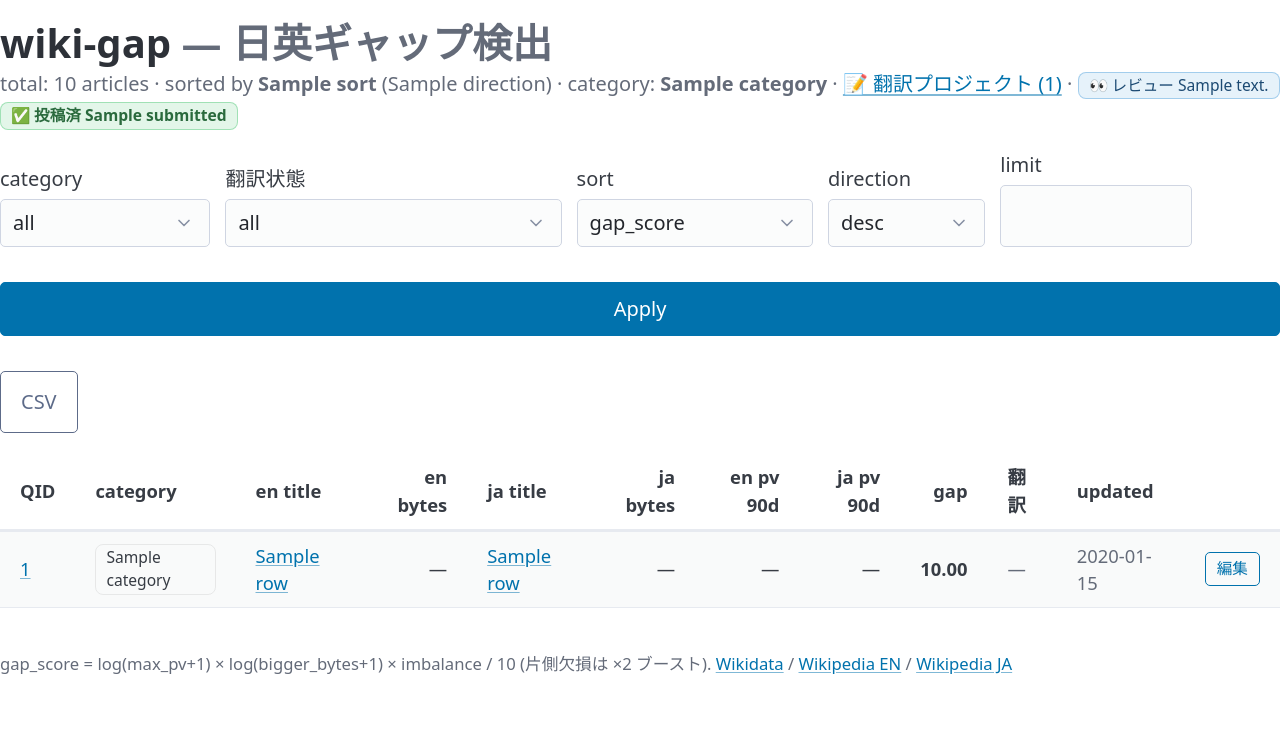
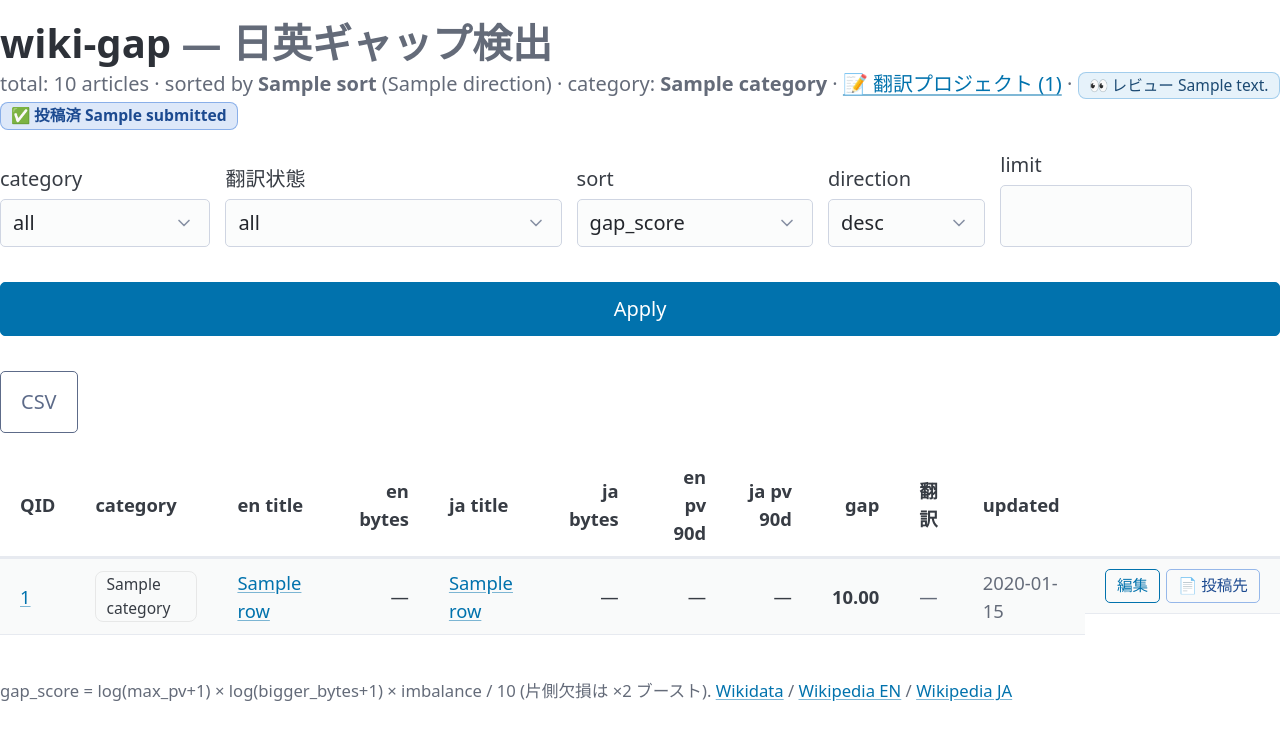
Before and after one commit to Tama831/wiki-gap, a FastAPI app: template src/web/templates/index.html in a window 1280 px wide. Shown: the top 740 px of the page. Run offline with FastAPI, Linux system fonts and the light colour scheme; the template is opened without the code that fills it: most values are stand-ins (such as "Sample title", 1, 10 or a date in 2020); some libraries are stand-ins or nearby versions.

Commit message:
Dashboard: blue 'submitted' pill + 📄 投稿先 link to actual page
Tama feedback after publishing N-of-1 trial:
1. ✅ submitted pill should be blue (was green) — green felt too
   'completed' for what is actually 'in jawiki, posted' which is
   conceptually different from a 'task closed' green
2. Add a 📄 投稿先 link button next to the 翻訳/編集 button on rows
   that have been posted, pointing at the actual ja.wikipedia.org URL

SQL: dashboard query LEFT JOINs publish_log via a windowed subquery
that picks the most recent posting per QID, with a CASE-based
priority that prefers 利用者/User namespace over Draft/Wikipedia
over mainspace (so a stray mainspace handoff_log doesn't override
the legitimate user-subpage post).

URL build: quote(target_title, safe=':/') keeps colons and slashes
unencoded so '利用者:Goyama2128/N-of-1試験' renders as a clean
Wikipedia URL.

CSS:
- .status-pill.status-submitted: blue palette
  (rgba(70,130,220,...), color #1c4a90)
- New .publish-link-btn (also blue) sits next to .translate-btn
  in the action cell

Result for Tama's row: status shows '✅ 投稿済' in blue, and clicking
'📄 投稿先' opens https://ja.wikipedia.org/wiki/利用者:Goyama2128/
N-of-1試験 in a new tab.

Co-Authored-By: Claude Opus 4.7 (1M context) <noreply@anthropic.com>

```diff
--- a/src/web/app.py
+++ b/src/web/app.py
@@ -111,9 +111,26 @@ def index(
     sql = (
         "SELECT a.*, t.status AS translation_status, "
         "       t.ja_title_proposed AS translation_ja_title, "
-        "       t.updated_at AS translation_updated "
+        "       t.updated_at AS translation_updated, "
+        "       p.target_lang AS publish_target_lang, "
+        "       p.target_title AS publish_target_title "
         "FROM articles a "
-        "LEFT JOIN translations t ON a.qid = t.qid"
+        "LEFT JOIN translations t ON a.qid = t.qid "
+        "LEFT JOIN ("
+        "    SELECT qid, target_lang, target_title, "
+        "           ROW_NUMBER() OVER ("
+        "             PARTITION BY qid "
+        "             ORDER BY "
+        "               CASE "
+        "                 WHEN target_namespace IN ('利用者', 'User') THEN 0 "
+        "                 WHEN target_namespace IN ('Draft', 'Wikipedia') THEN 1 "
+        "                 ELSE 2 "
+        "               END, "
+        "               posted_at DESC"
+        "           ) AS rn "
+        "    FROM publish_log "
+        "    WHERE status IN ('success', 'handoff_opened')"
+        ") p ON a.qid = p.qid AND p.rn = 1"
         + where_clause
         + f" ORDER BY a.{sort_col} {direction.upper()} {null_pos} LIMIT ?"
     )
@@ -132,11 +149,17 @@ def index(
 
     enriched = []
     for r in rows:
-        enriched.append({
-            **dict(r),
-            "en_url": _wikipedia_url("en", r["en_title"]),
-            "ja_url": _wikipedia_url("ja", r["ja_title"]),
-        })
+        d = dict(r)
+        # 投稿先 URL を組み立てる (publish_log から取れていれば)
+        publish_url = None
+        if d.get("publish_target_lang") and d.get("publish_target_title"):
+            from urllib.parse import quote
+            t = d["publish_target_title"].replace(" ", "_")
+            publish_url = f"https://{d['publish_target_lang']}.wikipedia.org/wiki/{quote(t, safe=':/')}"
+        d["publish_url"] = publish_url
+        d["en_url"] = _wikipedia_url("en", r["en_title"])
+        d["ja_url"] = _wikipedia_url("ja", r["ja_title"])
+        enriched.append(d)
 
     return templates.TemplateResponse(
         request,
--- a/src/web/static/app.css
+++ b/src/web/static/app.css
@@ -65,8 +65,25 @@ span.status-pill.status-review {
   color: #1c4a73;
 }
 span.status-pill.status-submitted {
-  background: rgba(80, 200, 120, 0.16);
-  border-color: rgba(80, 200, 120, 0.45);
-  color: #2a6a3d;
+  background: rgba(70, 130, 220, 0.18);
+  border-color: rgba(70, 130, 220, 0.55);
+  color: #1c4a90;
   font-weight: 600;
 }
+
+td.action-cell {
+  display: flex;
+  gap: 0.3rem;
+  flex-wrap: nowrap;
+  align-items: center;
+}
+a.publish-link-btn {
+  font-size: 0.78rem;
+  padding: 0.2rem 0.55rem;
+  white-space: nowrap;
+  border-color: rgba(70, 130, 220, 0.55) !important;
+  color: #1c4a90 !important;
+}
+a.publish-link-btn:hover {
+  background: rgba(70, 130, 220, 0.10);
+}
--- a/src/web/templates/index.html
+++ b/src/web/templates/index.html
@@ -111,7 +111,12 @@
             {% endif %}
           </td>
           <td class="muted">{{ r.updated_at[:10] if r.updated_at else "—" }}</td>
-          <td><a href="/translate/{{ r.qid }}" role="button" class="outline translate-btn">{% if r.translation_status %}編集{% else %}翻訳{% endif %}</a></td>
+          <td class="action-cell">
+            <a href="/translate/{{ r.qid }}" role="button" class="outline translate-btn">{% if r.translation_status %}編集{% else %}翻訳{% endif %}</a>
+            {% if r.publish_url %}
+              <a href="{{ r.publish_url }}" target="_blank" rel="noopener" role="button" class="outline publish-link-btn" title="{{ r.publish_target_title }} を ja Wikipedia で開く">📄 投稿先</a>
+            {% endif %}
+          </td>
         </tr>
         {% endfor %}
       </tbody>
```
